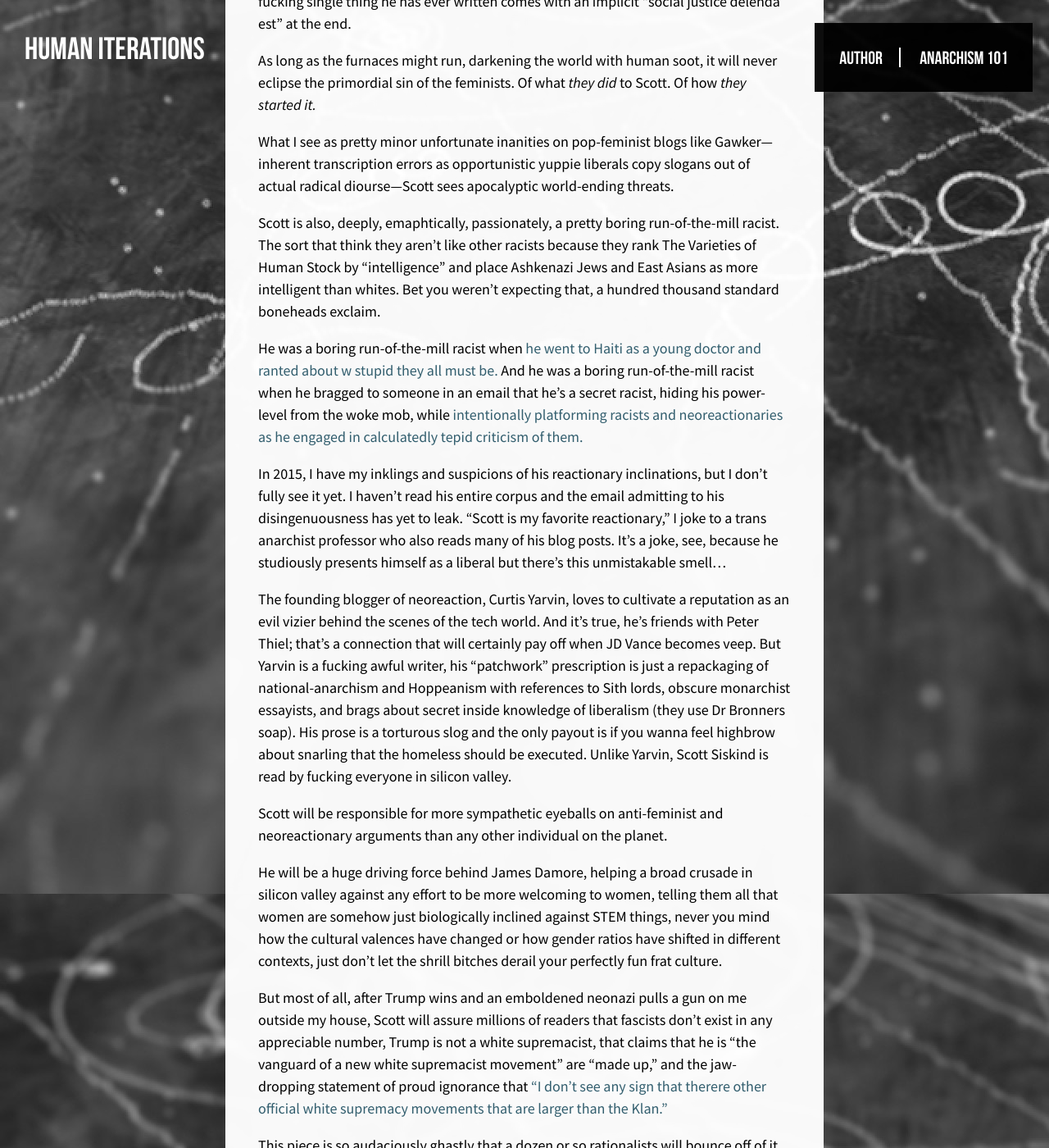
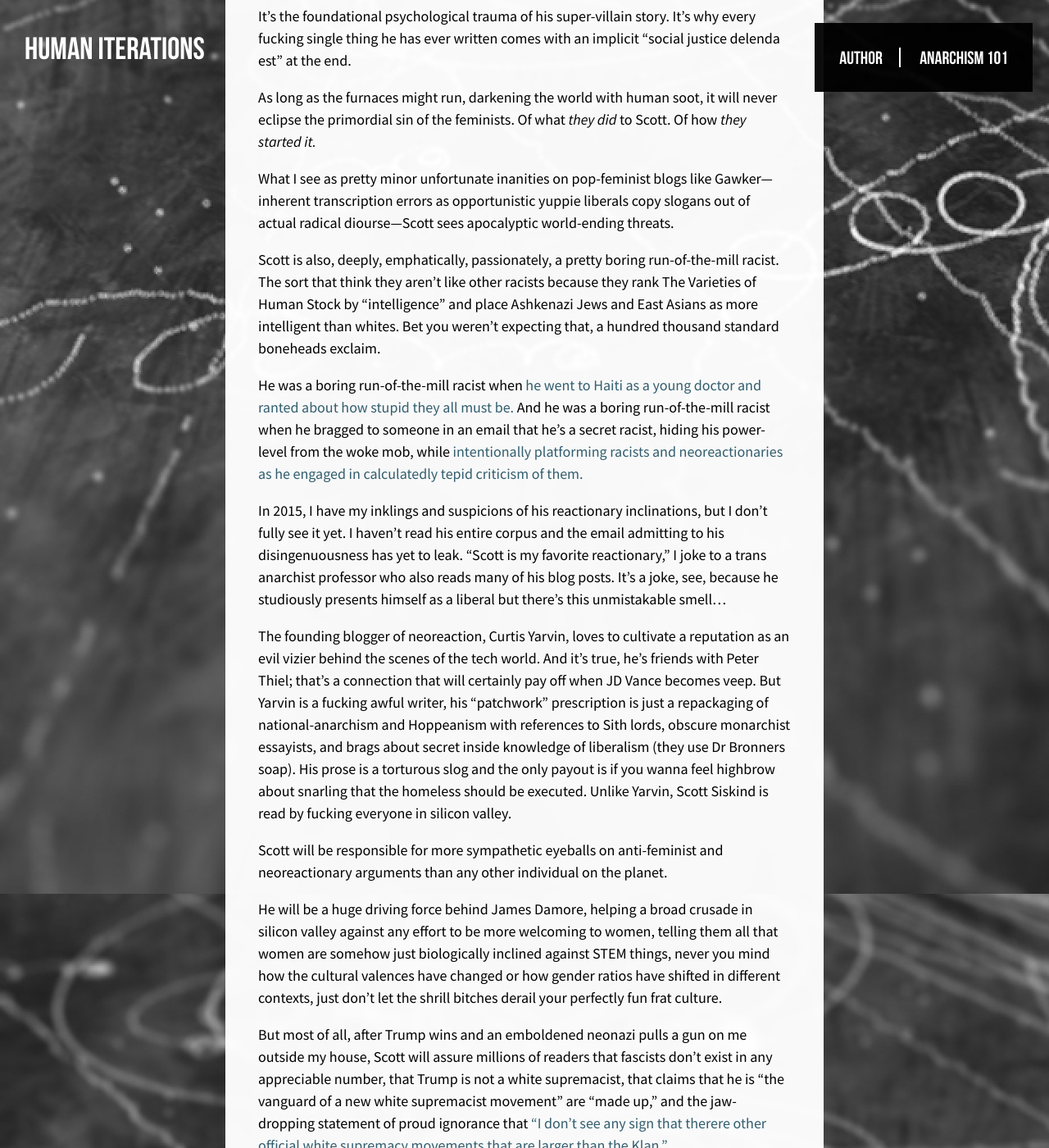
Before and after one commit to rechelon/rechelon.github.io, a Jekyll site: the page built from _posts/2025-12-30-2015-in-review.md, in a window 1280 px wide and 1400 px high, scrolled down 22095 px. Shown: the whole window at 82% size. Built offline with Jekyll 4.4.1, drawn with Linux system fonts in a browser that asks for light colours; some web fonts are replaced; some of the changed text lies outside the part shown.

Commit message:
weird typos

```diff
--- a/_posts/2025-12-30-2015-in-review.md
+++ b/_posts/2025-12-30-2015-in-review.md
@@ -223,7 +223,7 @@
 
 These neonazis were associated with a blog that I'd noticed a few years earlier attacking me and my market anarchist friends as "communist" infiltrators corrupting libertarians with our arguments. They started as precisely this sort of "libertarian" furious about the universalist "humanist morality" of libertarian theory. As they cast around looking for anything to justify rejecting caring about strangers, they had initially latched onto things like Stirner and Trad Catholicism. They named their blog TheRightStuff.biz—per a fad among libertarians at the time to grab .biz domains—but soon enough they were running the largest neonazi podcast, The Daily Shoah.
 
-They would have gone into convulsions if they'd learned of one of my friends in the Ferguson Uprising, a former libertarian of color who had started out as a fan of one Stefan Molyneux. Molyneux had started as an ancap focused on youth liberation, but when he used intellectual property law to silence a critic and lost much of his audience, he promptly pivoted to full-throated misogyny and white supremacy. In revulsion, my friend dropped all contact with libertarians, focusing on anarchist projects.
+They would have gone into convulsions if they'd learned of one of my friends in the Ferguson Uprising, a former libertarian of color who had started out as a fan of one Stefan Molyneux. Molyneux originated as an ancap focused on youth liberation, but when he used intellectual property law to silence a critic and lost much of his audience, he promptly pivoted to full-throated misogyny and white supremacy. In revulsion, my friend dropped all contact with libertarians, focusing on anarchist projects.
 
 I encountered similar stories with some regularity as anyone with a conscience was driven out of libertarianism. Graffiti artists, black bloc streetfighters, antifa researchers, cryptography engineers, organic famers... they would thank me for showing them greener pastures, but they didn't want anyone to know their shameful past.
 
@@ -329,7 +329,9 @@
 
 Common, if crude, nerd instincts get enshrined as the foundations of citizenship with little to no critical interrogation.
 
-Those who don't integrate well with broader social norms tend to have a lot of trauma around getting excluded, and community belonging is so desperately precious when they obtain it, ostracism treated as one of the most dire crimes against humanity conceivable. We're all so happy to have found one another, why ruin it by taking a hard line against genocide? Why can't you just bracket consideration of all other values to avoid causing fractures? They want to reserve coordinated social boycotts exclusively as a means of punishing those who engage in coordinated social boycotts.
+Those who don't integrate well with broader social norms tend to have a lot of trauma around getting excluded, and community belonging is so desperately precious when they obtain it, ostracism treated as one of the most dire crimes against humanity conceivable. We're all so happy to have found one another, why ruin it by taking a hard line against genocide? Why can't you just bracket consideration of all other values to avoid causing fractures?
+
+They want to reserve coordinated social boycotts exclusively as a means of punishing those who engage in coordinated social boycotts.
 
 Unfortunately for the rationalists, ostracism is always at the very foundation of anti-authoritarian societies: it's the very core of norm enforcement among stateless peoples. And it's inseparable from any enshrinement of agency and freedom of association.
 
@@ -349,9 +351,9 @@
 
 What I see as pretty minor unfortunate inanities on pop-feminist blogs like Gawker—inherent transcription errors as opportunistic yuppie liberals copy slogans out of actual radical diourse—Scott sees apocalyptic world-ending threats.
 
-Scott is also, deeply, emaphtically, passionately, a pretty boring run-of-the-mill racist. The sort that think they aren't like other racists because they rank The Varieties of Human Stock by "intelligence" and place Ashkenazi Jews and East Asians as more intelligent than whites. Bet you weren't expecting that, a hundred thousand standard boneheads exclaim.
+Scott is also, deeply, emphatically, passionately, a pretty boring run-of-the-mill racist. The sort that think they aren't like other racists because they rank The Varieties of Human Stock by "intelligence" and place Ashkenazi Jews and East Asians as more intelligent than whites. Bet you weren't expecting that, a hundred thousand standard boneheads exclaim.
 
-He was a boring run-of-the-mill racist when [he went to Haiti as a young doctor and ranted about w stupid they all must be.](https://web.archive.org/web/20150407223525/http://squid314.livejournal.com/297579.html)
+He was a boring run-of-the-mill racist when [he went to Haiti as a young doctor and ranted about how stupid they all must be.](https://web.archive.org/web/20150407223525/http://squid314.livejournal.com/297579.html)
 And he was a boring run-of-the-mill racist when he bragged to someone in an email that he's a secret racist, hiding his power-level from the woke mob, while [intentionally platforming racists and neoreactionaries as he engaged in calculatedly tepid criticism of them.](https://segyges.leaflet.pub/3m4yn4yf2lk2d)
 
 In 2015, I have my inklings and suspicions of his reactionary inclinations, but I don't fully see it yet. I haven't read his entire corpus and the email admitting to his disingenuousness has yet to leak. "Scott is my favorite reactionary," I joke to a trans anarchist professor who also reads many of his blog posts. It's a joke, see, because he studiously presents himself as a liberal but there's this unmistakable smell...
@@ -362,7 +364,7 @@
 
 He will be a huge driving force behind James Damore, helping a broad crusade in silicon valley against any effort to be more welcoming to women, telling them all that women are somehow just biologically inclined against STEM things, never you mind how the cultural valences have changed or how gender ratios have shifted in different contexts, just don't let the shrill bitches derail your perfectly fun frat culture.
 
-But most of all, after Trump wins and an emboldened neonazi pulls a gun on me outside my house, Scott will assure millions of readers that fascists don't exist in any appreciable number, Trump is not a white supremacist, that claims that he is "the vanguard of a new white supremacist movement" are "made up," and the jaw-dropping statement of proud ignorance that ["I don’t see any sign that therere other official white supremacy movements that are larger than the Klan."](https://slatestarcodex.com/2016/11/16/you-are-still-crying-wolf/)
+But most of all, after Trump wins and an emboldened neonazi pulls a gun on me outside my house, Scott will assure millions of readers that fascists don't exist in any appreciable number, that Trump is not a white supremacist, that claims that he is "the vanguard of a new white supremacist movement" are "made up," and the jaw-dropping statement of proud ignorance that ["I don’t see any sign that therere other official white supremacy movements that are larger than the Klan."](https://slatestarcodex.com/2016/11/16/you-are-still-crying-wolf/)
 
 This piece is so audaciously ghastly that a dozen or so rationalists will bounce off of it and go directly into working as antifa researchers and organizers, furiously driven for years by Siskind's sneering denials of reality.
 
@@ -384,7 +386,9 @@
 
 "Who?" "Totally unremarkable." "Boring." "I don't think he had real friends?"
 
-In 2015, when he enrolls at Portland State, practically no one knows who Andy Ngo is.  His parents grudgingly tolerate his unemployed ass in a plain cookie-cutter house a few blocks from where I once taught math to elementary students. The closet thing he has to a personality is fuming about fat people and muslims on reddit and attending a New Atheist student group run by Peter Boghossian. Vlad is busy seeding his "Fascist-Ancap Alliance" in an overlapping student group, but Ngo remains indistinguishable from tens of millions of other gray, faceless nobodies.
+In 2015, when he enrolls at Portland State, practically no one knows who Andy Ngo is.  His parents grudgingly tolerate his unemployed ass in a plain cookie-cutter house a few blocks from where I once taught math to elementary students. The closet thing he has to a personality is fuming about fat people and muslims on reddit and attending a New Atheist student group run by Peter Boghossian.
+
+Vlad is busy seeding his "Fascist-Ancap Alliance" in an overlapping student group, but Ngo remains indistinguishable from tens of millions of other gray, faceless nobodies.
 
 By summer 2016, that will start to change. The first first flicker of attention will come when folks protest the murder of Philando Castile in Portland and a minor rightwing youtuber, Michael Strickland ("LaughingAtLiberals"), belligerently provokes the crowd before drawing a loaded pistol and muzzle-sweeping hundreds, including my mother. Some kid no one's heard of at the student paper will cut video to hide Strickland's aggressive start and imply he acted out of desperate self defense. With only a few RTs, it will nonetheless get embedded in articles on Strickland by some major newspapers, loathe to ever publish anything incidentally sympathetic to dirty *protesters.*
 
```
Also changed, not shown: other parts of _posts/2025-12-30-2015-in-review.md (+2 -2 lines).
